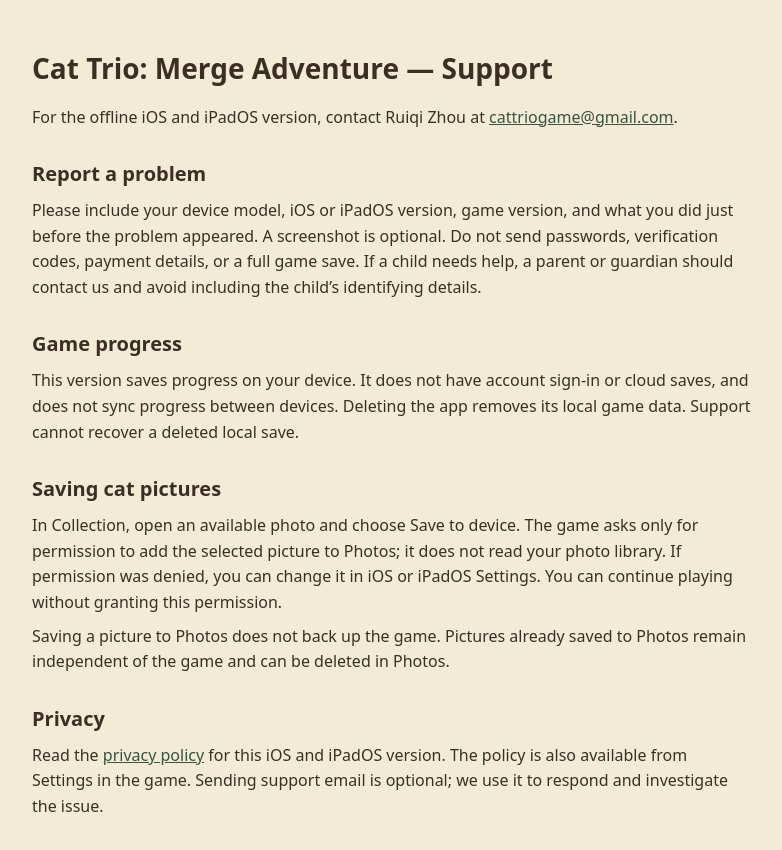
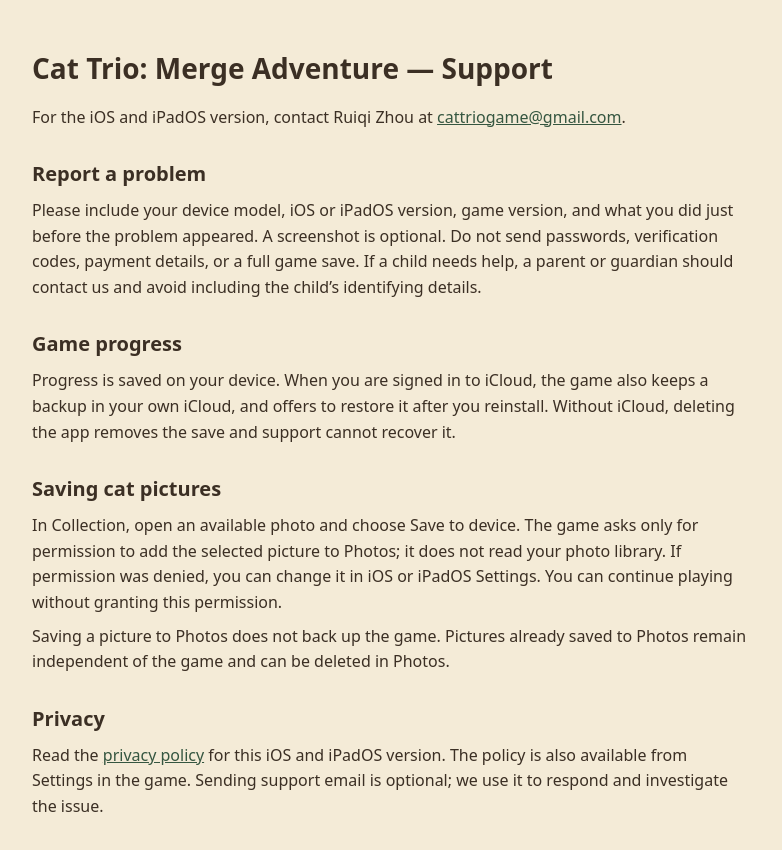
Before and after one commit to jayzhofen30/cat-trio-privacy, a plain HTML site: page ios/support.html in a window 1280 px wide. Shown: the whole page, without its empty margins (248-1030 px from the left). Drawn offline with Linux system fonts and the light colour scheme.

Commit message:
Update iOS privacy and support pages for the version with purchases, optional analytics and iCloud backup

```diff
--- a/ios/support.html
+++ b/ios/support.html
@@ -11,11 +11,11 @@
 </head>
 <body><main>
 <h1>Cat Trio: Merge Adventure — Support</h1>
-<p>For the offline iOS and iPadOS version, contact Ruiqi Zhou at <a href="mailto:cattriogame@gmail.com">cattriogame@gmail.com</a>.</p>
+<p>For the iOS and iPadOS version, contact Ruiqi Zhou at <a href="mailto:cattriogame@gmail.com">cattriogame@gmail.com</a>.</p>
 <h2>Report a problem</h2>
 <p>Please include your device model, iOS or iPadOS version, game version, and what you did just before the problem appeared. A screenshot is optional. Do not send passwords, verification codes, payment details, or a full game save. If a child needs help, a parent or guardian should contact us and avoid including the child’s identifying details.</p>
 <h2>Game progress</h2>
-<p>This version saves progress on your device. It does not have account sign-in or cloud saves, and does not sync progress between devices. Deleting the app removes its local game data. Support cannot recover a deleted local save.</p>
+<p>Progress is saved on your device. When you are signed in to iCloud, the game also keeps a backup in your own iCloud, and offers to restore it after you reinstall. Without iCloud, deleting the app removes the save and support cannot recover it.</p>
 <h2>Saving cat pictures</h2>
 <p>In Collection, open an available photo and choose Save to device. The game asks only for permission to add the selected picture to Photos; it does not read your photo library. If permission was denied, you can change it in iOS or iPadOS Settings. You can continue playing without granting this permission.</p>
 <p>Saving a picture to Photos does not back up the game. Pictures already saved to Photos remain independent of the game and can be deleted in Photos.</p>
```
Also changed, not shown: ios/privacy.html (+1 -1 lines).
